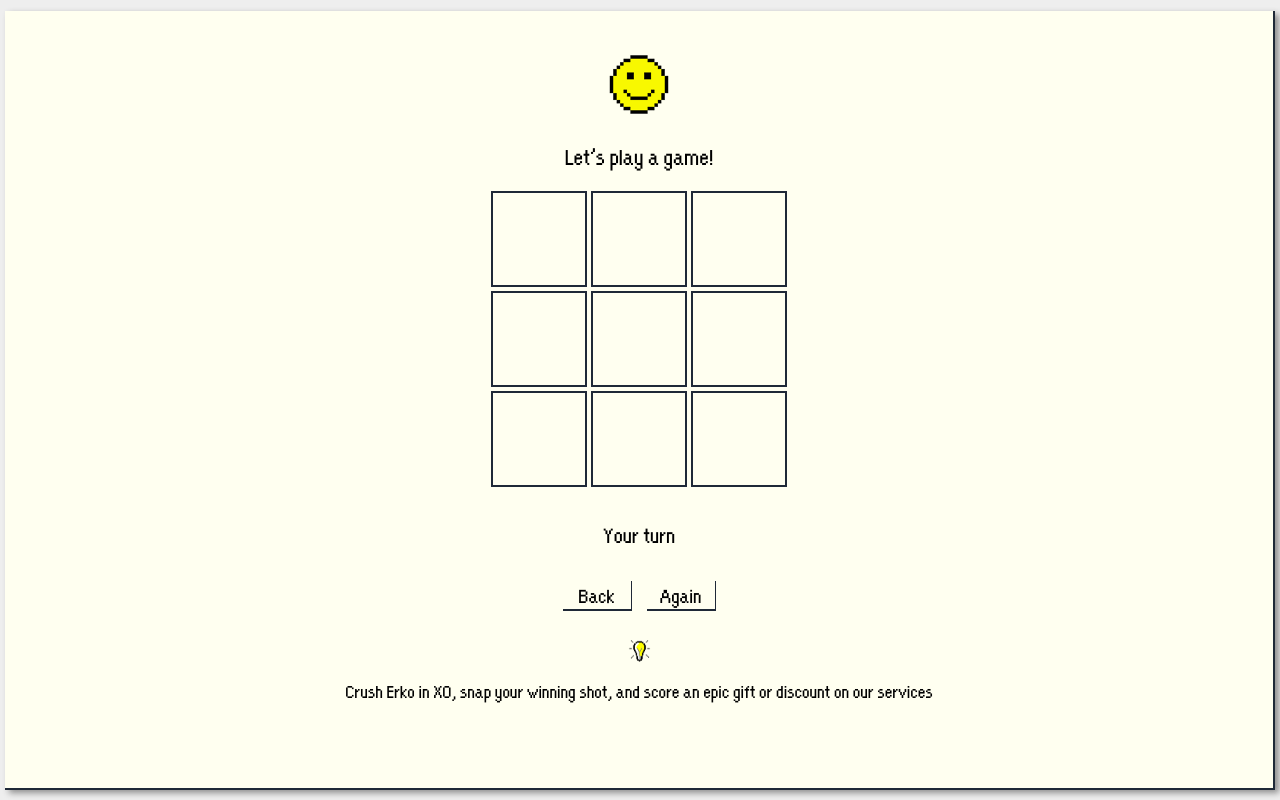
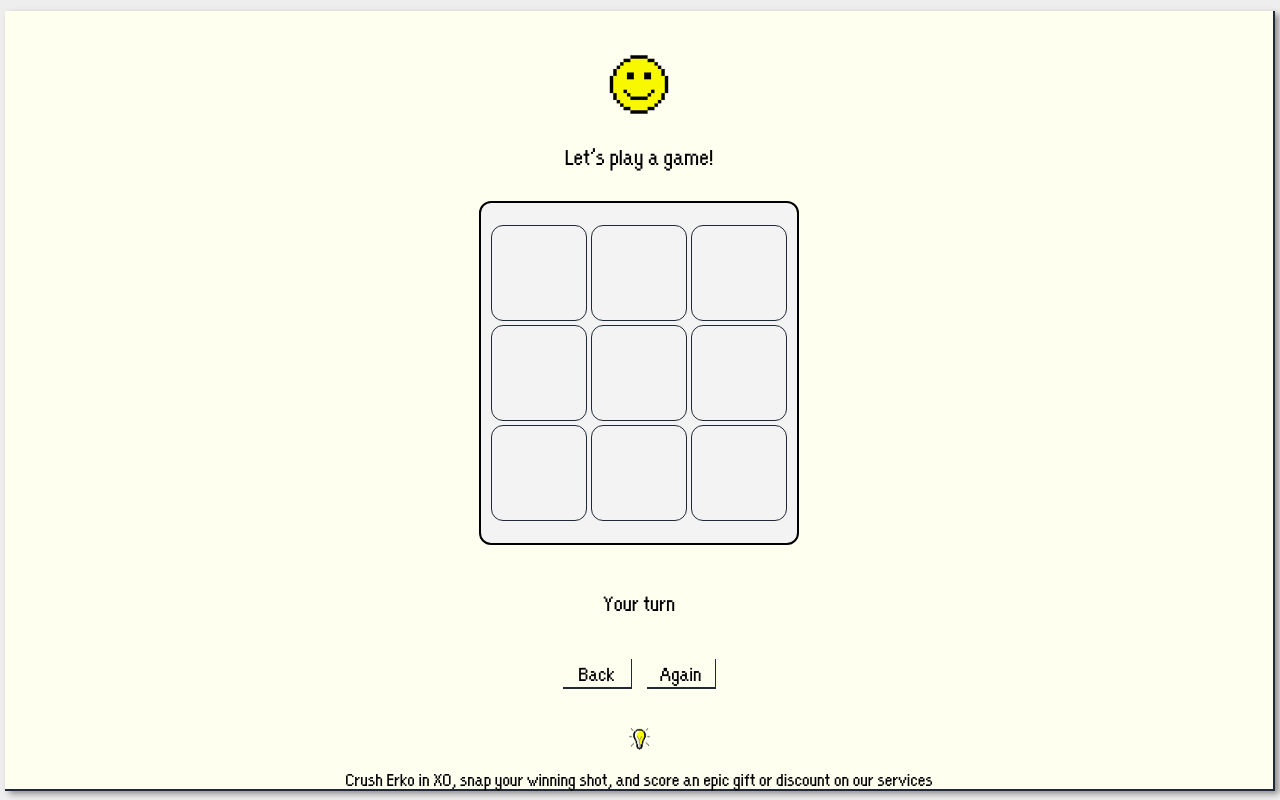
Before and after one commit to achiewe/project-erko-front, a Next.js app: page /game in a window 1280 px wide. Built offline with nearby package versions, Linux system fonts and the light colour scheme.

Commit message:
change the image height and grow the padding

```diff
--- a/src/app/components/tictactoe/Cell.tsx
+++ b/src/app/components/tictactoe/Cell.tsx
@@ -7,7 +7,8 @@ interface CellProps {
 const Cell: React.FC<CellProps> = ({ value, onClick, index }) => {
   return (
     <div
-      className="w-24 h-24 h-sv:h-20 h-sv:w-20 h-mw:w-16 h-mw:h-16 border-2 border-gray-800 text-center text-4xl flex items-center justify-center cursor-pointer hover:bg-gray-200"
+      className="w-24 h-24 h-sv:h-20 h-sv:w-20 rounded-xl h-mw:w-16 h-mw:h-16 border-[1px] border-gray-800
+      text-center text-4xl flex items-center justify-center cursor-pointer hover:bg-gray-200"
       onClick={() => onClick(index)}
     >
       {value}
--- a/src/app/components/tictactoe/GameBoard.tsx
+++ b/src/app/components/tictactoe/GameBoard.tsx
@@ -24,10 +24,10 @@ export default function GameBoard() {
     <div className="flex px-[5px] w-full h-screen items-start flex-col py-[10px] bg-[#EEEEEE]">
       <div
         className="flex mt-[1px] flex-col items-center justify-start w-full h-full
-  gap-y-[15px] gap-x-[30px] bg-[#FFFFF0] border-r-2 border-b-2 border-gray-800 drop-shadow-[4px_3px_3px_rgba(0,0,0,0.40)] py-[20px] relative"
+  gap-y-[25px] gap-x-[30px] bg-[#FFFFF0] border-r-2 border-b-2 border-gray-800 drop-shadow-[4px_3px_3px_rgba(0,0,0,0.40)] py-[20px] relative"
       >
         <SmileTxt />
-        <div className="grid grid-cols-3 gap-1 mb-4">
+        <div className="grid grid-cols-3 gap-1 mb-4 px-[10px] py-[22px] rounded-xl bg-[#F3F3F3] border-black border-2">
           {board.map((value, index) => (
             <Cell
               key={index}
--- a/src/app/components/tictactoe/SmileTxt.tsx
+++ b/src/app/components/tictactoe/SmileTxt.tsx
@@ -5,7 +5,7 @@ import Image from "next/image";
 export default function SmileTxt() {
   return (
     <div className="flex w-full justify-center items-center flex-col">
-      <Image src={smilePng} alt="smile png" width={116} height={107} />
+      <Image src={smilePng} alt="smile png" width={116} height={90} />
       <h3 className="text-[25px]">Let’s play a game!</h3>
     </div>
   );
```
